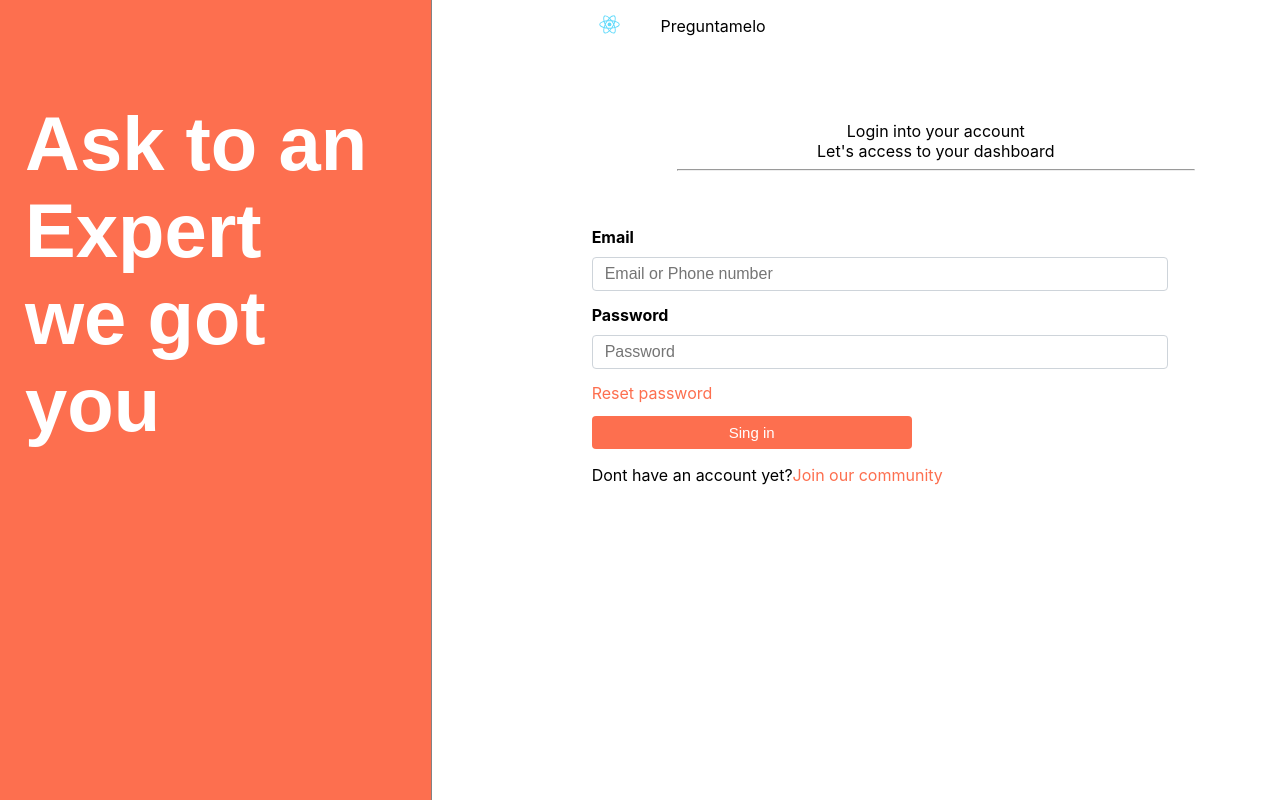
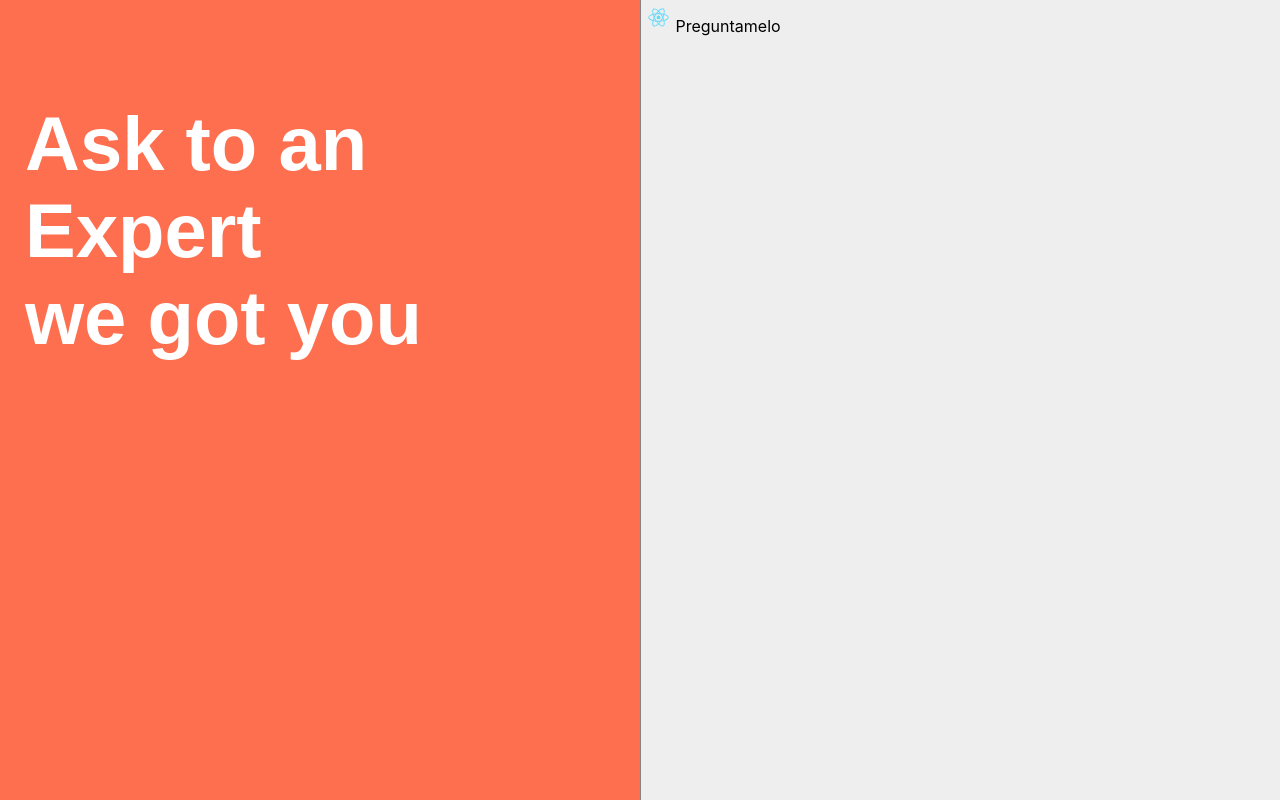
Before and after one commit to VCarlosJP/preguntamelo, a React (Create React App) app: page /login in a window 1280 px wide. Built offline with nearby package versions, Linux system fonts and the light colour scheme.

Commit message:
Fixing login page

```diff
--- a/src/components/Login.js
+++ b/src/components/Login.js
@@ -13,7 +13,7 @@ export default class Login extends React.Component {
             <h1>we got you</h1>
           </div>
         </div>
-        <div className="login login-form">
+        <div className="login login-form right-container">
           <LoginForm/>
         </div>
       </div>
--- a/src/components/LoginForm.js
+++ b/src/components/LoginForm.js
@@ -55,6 +55,13 @@ export default class LoginForm extends React.Component{
     render(){
 
         return(
+            <div className="login-form-container">
+                <div className="login-form-header">
+                    <img className="login-form-logo" src={logo} alt="Logo de preguntamelo"></img>
+                    <p style={{alignSelf:"center"}}>Preguntamelo</p>
+
+                </div>
+                {/**
             <div className="login-form-page">
                 <div className="login-form-header">
                     <div>
@@ -78,15 +85,17 @@ export default class LoginForm extends React.Component{
                     </span>
                     <input placeholder="Password" type="password" onChange={this.handlePassChange}></input>
 
-                    <a>Reset password</a>
+                    <a href={{}}>Reset password</a>
                     <button className="sign-in-button" onClick={this.singIn}>Sing in</button>
                 </div>
                 </div>
-                <div style={{display:'flex', alignItems:'center'}}>
+                <div style={{display:'flex', alignItems:'center',marginLeft:"5rem"}}>
                     <p>Dont have an account yet?</p>
-                    <a onClick={this.register}>Join our community</a>
+                    <a onClick={this.register} href={{}}>Join our community</a>
                 </div>
+            </div> */}
             </div>
+
         )
     }
 }
--- a/src/components/styles/login.scss
+++ b/src/components/styles/login.scss
@@ -1,15 +1,20 @@
 @import "../../scss/variables";
 
-.container{
+  /*.container{
     display: flex;
     align-content: stretch;
+    height: 100vh;
   }
-  /*div{
+  .right-container{
+    background-color: blue;
+    margin-bottom: auto;
+  }
+  div{
     height: 200px;
     width: 100%;
     float: left;
-  }*/
-
+  }
+  */
   .login-info{
     float: left;
     width: 100%;
@@ -25,7 +30,6 @@
   .login-form-page{
     background-color: white;
     height: 100vh;
-    padding-left: 10rem;
   }
   .login-form-logo{
     height: 35px;
@@ -33,9 +37,8 @@
   }
   .login-form-header{
     display: flex;
-    align-items: center;
-    align-content: flex-start;
-    margin-bottom: 10%;
+    margin-bottom: 2rem;
+    flex-direction: row;
   }
 
   .login-form-header div{
@@ -49,11 +52,12 @@
   }
 
   .login-form-section{
-    margin-top: 5%;
+    margin-top: 5rem;
     display: flex;
     flex-direction: column;
     width: 100%;
     align-items: flex-start;
+    margin-left: 10rem;
   }
   .login-form-section input{
     width: 50%;
@@ -112,7 +116,12 @@
   a:hover{
     cursor: pointer;
   }
-  .left-container {
+
+.container{
+  display: flex;
+  height: 100vh;
+}
+.left-container{
   h1 {
     padding: 0;
     margin: 0;
@@ -124,4 +133,25 @@
   letter-spacing: 0px;
   color: #ffffff;
   border-right: 1px solid rgb(131, 131, 131);
+  width: 100rem;
 }
+.right-container{
+  width: 100rem;
+  overflow-x: hidden;
+}
+
+@media only screen and (max-width:900px){
+  .container{
+    flex-direction: column;
+    height: 100vh;
+  }
+
+  .right-container{
+    height: 100vh;
+  }
+}
+
+.login-form-container{
+  display: flex;
+  flex-direction: column;
+}
```
Also changed, not shown: 1 other file (tests, documents, lock files or other folders). Lines whose indentation alone changed are shown as unchanged.
